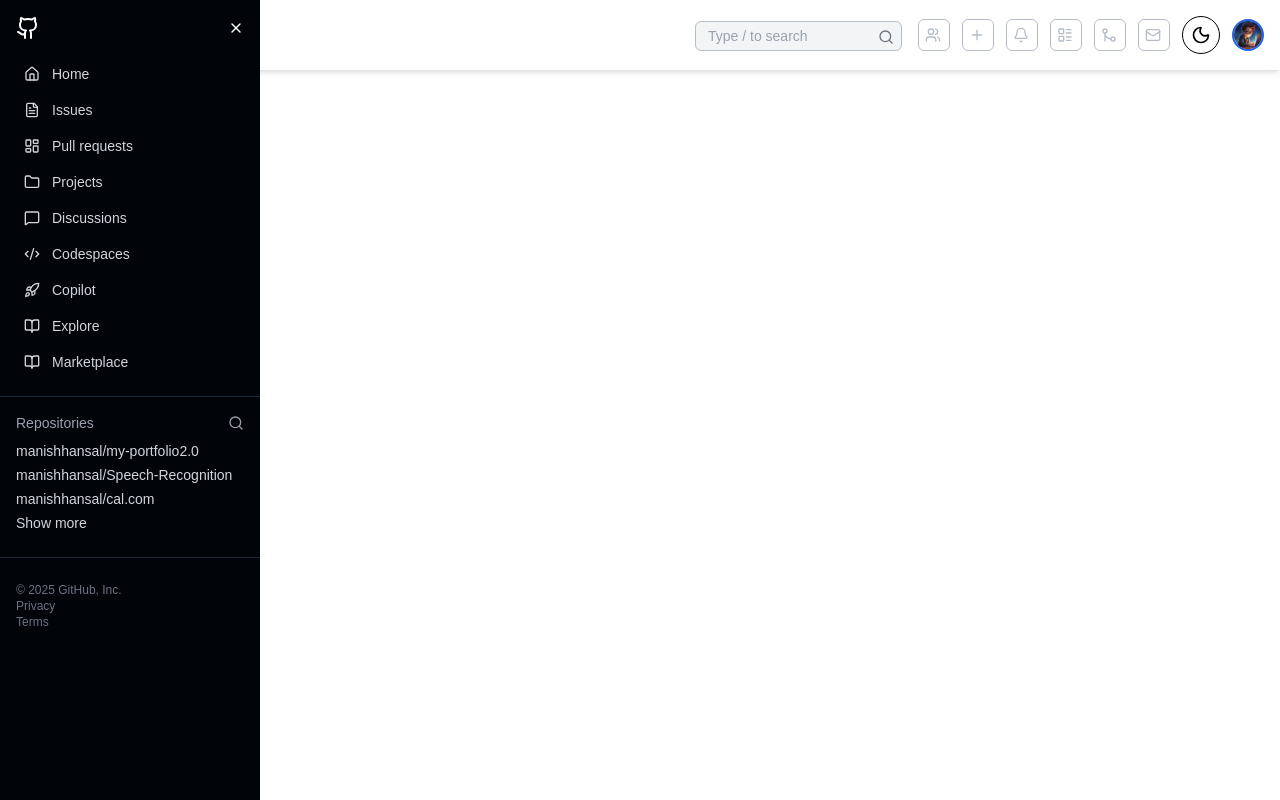
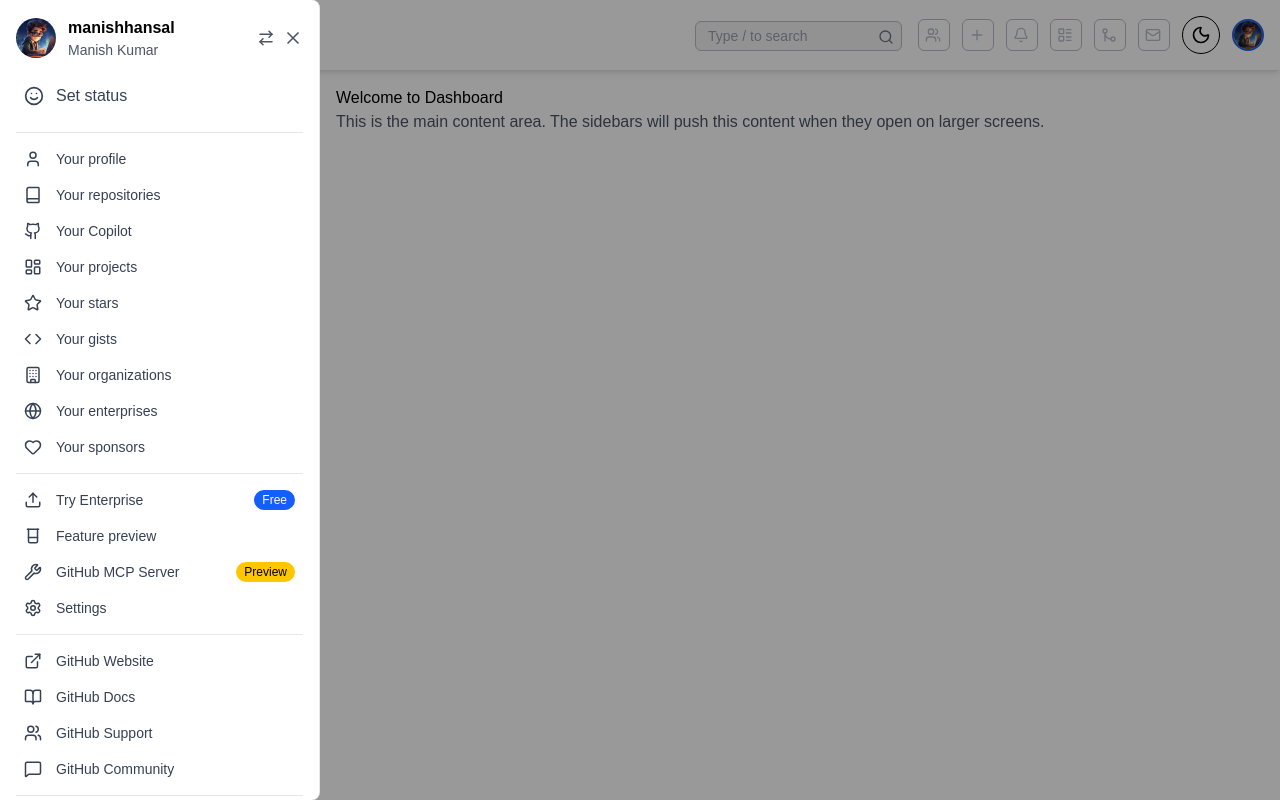
Before and after one commit to manishhansal/my-portfolio2.0, a Next.js app: page / in a window 1280 px wide. Both pictures are taken after a click on the button 32 px from the left and 35 px from the top of the page. Built offline with nearby package versions, Linux system fonts and the light colour scheme.

Commit message:
Refactor: Enhance layout and functionality of Home, GitHubNavbar, and Sidebar components; implement dual sidebar support and theme context integration (#7)

```diff
--- a/pages/components/GitHubNavbar.tsx
+++ b/pages/components/GitHubNavbar.tsx
@@ -4,11 +4,13 @@
 import { useTheme } from '@/context/ThemeContext';
 
 interface Props {
-  open: boolean;
-  setOpen: (value: boolean) => void;
+  leftOpen: boolean;
+  setLeftOpen: (value: boolean) => void;
+  rightOpen: boolean;
+  setRightOpen: (value: boolean) => void;
 }
 
-const GitHubNavbar = ({ open, setOpen }: Props) => {
+const GitHubNavbar = ({ leftOpen, setLeftOpen, rightOpen, setRightOpen }: Props) => {
   const { theme } = useTheme();
   return (
     <nav
@@ -29,7 +31,7 @@
             height: `var(--base-size, 32px)`,
             backgroundColor: theme === 'dark' ? '#161b22' : '#fff',
           }}
-          onClick={() => setOpen(!open)}
+          onClick={() => setLeftOpen(!leftOpen)}
         >
           <Menu className="w-5 h-5" style={{ color: `var(--base-icon-black-themed-color)` }} />
         </button>
@@ -116,6 +118,7 @@
           style={{
             borderColor: theme === 'dark' ? '#3b82f6' : '#2563eb',
           }}
+          onClick={() => setRightOpen(!rightOpen)}
         />
       </div>
     </nav>
--- a/pages/components/Sidebar.tsx
+++ b/pages/components/Sidebar.tsx
@@ -1,106 +1,197 @@
 'use client';
 
+import { useTheme } from '@/context/ThemeContext';
+import Image from 'next/image';
 import {
-  Home,
+  User,
+  Book,
   Github,
-  FileText,
   LayoutDashboard,
-  Folder,
+  Star,
+  Code,
+  Building,
+  Globe,
+  Heart,
+  Upload,
+  Beaker,
+  Wrench,
+  Settings,
+  ExternalLink,
+  BookOpen,
+  Users,
   MessageSquare,
-  Code2,
-  Rocket,
-  BookOpen,
-  Search,
+  LogOut,
+  Smile,
+  ArrowRightLeft,
   X,
 } from 'lucide-react';
+import React from 'react';
 
 interface Props {
   open: boolean;
   setOpen: (value: boolean) => void;
+  position: 'left' | 'right';
 }
 
-const Sidebar = ({ open, setOpen }: Props) => {
-  const sidebarStyle: React.CSSProperties = {
-    position: 'fixed',
-    top: 0,
-    left: open ? 0 : '-260px',
-    width: '260px',
-    height: '100vh',
-    backgroundColor: '#010409',
-    color: '#fff',
-    overflowY: 'auto',
-    transition: 'left 0.3s ease',
-    zIndex: 1000,
-  };
+const Sidebar = ({ open, setOpen, position }: Props) => {
+  const { theme } = useTheme();
+  const alignmentClass = position === 'left' ? 'left-0' : 'right-0';
+  const transformClass =
+    position === 'left'
+      ? open
+        ? 'translate-x-0'
+        : '-translate-x-full'
+      : open
+        ? 'translate-x-0'
+        : 'translate-x-full';
+
+  const borderAndRoundingClasses =
+    position === 'left'
+      ? `border-r rounded-r-lg ${theme === 'dark' ? 'border-gray-800' : 'border-gray-200'}`
+      : `border-l rounded-l-lg ${theme === 'dark' ? 'border-gray-800' : 'border-gray-200'}`;
 
   return (
     <>
-      {/* Sidebar */}
-      <aside style={sidebarStyle}>
-        <div className="flex justify-between items-center p-4">
-          <Github className="w-6 h-6" />
-          <button onClick={() => setOpen(false)} className="text-white text-2xl cursor-pointer">
-            <X className="w-4 h-4" />
-          </button>
+      <div
+        className={`fixed top-0 h-full w-80 p-4 transform transition-transform duration-300 ease-in-out z-50 ${alignmentClass} ${transformClass} ${
+          theme === 'dark' ? 'bg-[#0d1117] text-white' : 'bg-white text-black'
+        } ${borderAndRoundingClasses}`}
+      >
+        <div className="flex items-center justify-between mb-4">
+          <div className="flex items-center">
+            <Image
+              src="/pcboi2.png"
+              alt="User Avatar"
+              width={40}
+              height={40}
+              className="rounded-full"
+            />
+            <div className="ml-3">
+              <p className="font-bold">manishhansal</p>
+              <p className={`text-sm ${theme === 'dark' ? 'text-gray-400' : 'text-gray-600'}`}>
+                Manish Kumar
+              </p>
+            </div>
+          </div>
+          <div className="flex items-center space-x-2">
+            <button
+              className={`${
+                theme === 'dark'
+                  ? 'text-gray-400 hover:text-white'
+                  : 'text-gray-600 hover:text-black'
+              }`}
+            >
+              <ArrowRightLeft size={18} />
+            </button>
+            <button
+              onClick={() => setOpen(false)}
+              className={`${
+                theme === 'dark'
+                  ? 'text-gray-400 hover:text-white'
+                  : 'text-gray-600 hover:text-black'
+              }`}
+            >
+              <X size={20} />
+            </button>
+          </div>
         </div>
 
-        <nav className="px-4 pb-4 border-b border-gray-800">
-          <SidebarItem icon={<Home className="w-4 h-4" />} label="Home" />
-          <SidebarItem icon={<FileText className="w-4 h-4" />} label="Issues" />
-          <SidebarItem icon={<LayoutDashboard className="w-4 h-4" />} label="Pull requests" />
-          <SidebarItem icon={<Folder className="w-4 h-4" />} label="Projects" />
-          <SidebarItem icon={<MessageSquare className="w-4 h-4" />} label="Discussions" />
-          <SidebarItem icon={<Code2 className="w-4 h-4" />} label="Codespaces" />
-          <SidebarItem icon={<Rocket className="w-4 h-4" />} label="Copilot" />
-          <SidebarItem icon={<BookOpen className="w-4 h-4" />} label="Explore" />
-          <SidebarItem icon={<BookOpen className="w-4 h-4" />} label="Marketplace" />
-        </nav>
-
-        <div className="px-4 pt-4">
-          <div className="flex items-center justify-between text-sm text-gray-400 mb-2">
-            <span>Repositories</span>
-            <Search className="w-4 h-4" />
-          </div>
-          <ul className="space-y-1 text-sm">
-            <li className="text-gray-300 hover:text-white">manishhansal/my-portfolio2.0</li>
-            <li className="text-gray-300 hover:text-white">manishhansal/Speech-Recognition</li>
-            <li className="text-gray-300 hover:text-white">manishhansal/cal.com</li>
-            <li className="text-gray-300 hover:text-white">Show more</li>
-          </ul>
+        <div
+          className={`flex items-center p-2 mb-4 rounded-md cursor-pointer ${
+            theme === 'dark' ? 'text-gray-300 hover:bg-gray-800' : 'text-gray-700 hover:bg-gray-100'
+          }`}
+        >
+          <Smile size={20} className="mr-3" />
+          <span>Set status</span>
         </div>
 
-        <div className="px-4 py-6 text-xs text-gray-500 border-t border-gray-800 mt-6">
-          <p>&copy; 2025 GitHub, Inc.</p>
-          <a href="#" className="block hover:underline">
-            Privacy
-          </a>
-          <a href="#" className="block hover:underline">
-            Terms
-          </a>
-        </div>
-      </aside>
+        <hr className={`${theme === 'dark' ? 'border-gray-700' : 'border-gray-200'} my-2`} />
 
-      {/* Overlay */}
+        <nav className="flex-1 overflow-y-auto">
+          <SidebarMenuItem icon={<User size={18} />} label="Your profile" theme={theme} />
+          <SidebarMenuItem icon={<Book size={18} />} label="Your repositories" theme={theme} />
+          <SidebarMenuItem icon={<Github size={18} />} label="Your Copilot" theme={theme} />
+          <SidebarMenuItem
+            icon={<LayoutDashboard size={18} />}
+            label="Your projects"
+            theme={theme}
+          />
+          <SidebarMenuItem icon={<Star size={18} />} label="Your stars" theme={theme} />
+          <SidebarMenuItem icon={<Code size={18} />} label="Your gists" theme={theme} />
+          <SidebarMenuItem icon={<Building size={18} />} label="Your organizations" theme={theme} />
+          <SidebarMenuItem icon={<Globe size={18} />} label="Your enterprises" theme={theme} />
+          <SidebarMenuItem icon={<Heart size={18} />} label="Your sponsors" theme={theme} />
+
+          <hr className={`${theme === 'dark' ? 'border-gray-700' : 'border-gray-200'} my-2`} />
+
+          <SidebarMenuItem
+            icon={<Upload size={18} />}
+            label="Try Enterprise"
+            badge="Free"
+            theme={theme}
+          />
+          <SidebarMenuItem icon={<Beaker size={18} />} label="Feature preview" theme={theme} />
+          <SidebarMenuItem
+            icon={<Wrench size={18} />}
+            label="GitHub MCP Server"
+            badge="Preview"
+            theme={theme}
+          />
+          <SidebarMenuItem icon={<Settings size={18} />} label="Settings" theme={theme} />
+
+          <hr className={`${theme === 'dark' ? 'border-gray-700' : 'border-gray-200'} my-2`} />
+
+          <SidebarMenuItem icon={<ExternalLink size={18} />} label="GitHub Website" theme={theme} />
+          <SidebarMenuItem icon={<BookOpen size={18} />} label="GitHub Docs" theme={theme} />
+          <SidebarMenuItem icon={<Users size={18} />} label="GitHub Support" theme={theme} />
+          <SidebarMenuItem
+            icon={<MessageSquare size={18} />}
+            label="GitHub Community"
+            theme={theme}
+          />
+
+          <hr className={`${theme === 'dark' ? 'border-gray-700' : 'border-gray-200'} my-2`} />
+
+          <SidebarMenuItem icon={<LogOut size={18} />} label="Sign out" theme={theme} />
+        </nav>
+      </div>
       {open && (
-        <div
-          onClick={() => setOpen(false)}
-          className="fixed inset-0 bg-black opacity-40 z-[900] md:hidden"
-        />
+        <div onClick={() => setOpen(false)} className="fixed inset-0 bg-black opacity-40 z-40" />
       )}
     </>
   );
 };
 
-function SidebarItem({ icon, label }: { icon: React.ReactNode; label: string }) {
+interface SidebarMenuItemProps {
+  icon: React.ReactNode;
+  label: string;
+  badge?: string;
+  theme: 'light' | 'dark';
+}
+
+const SidebarMenuItem = ({ icon, label, badge, theme }: SidebarMenuItemProps) => {
   return (
     <a
       href="#"
-      className="flex items-center space-x-3 px-2 py-2 text-gray-300 hover:text-white hover:bg-gray-800 rounded"
+      className={`flex items-center justify-between p-2 rounded-md ${
+        theme === 'dark' ? 'text-gray-300 hover:bg-gray-800' : 'text-gray-700 hover:bg-gray-100'
+      }`}
     >
-      <span>{icon}</span>
-      <span className="text-sm">{label}</span>
+      <div className="flex items-center">
+        <div className="w-6">{icon}</div>
+        <span className="ml-2 text-sm">{label}</span>
+      </div>
+      {badge && (
+        <span
+          className={`px-2 py-0.5 text-xs rounded-full ${
+            badge === 'Free' ? 'bg-blue-600 text-white' : 'bg-yellow-400 text-black'
+          }`}
+        >
+          {badge}
+        </span>
+      )}
     </a>
   );
-}
+};
 
 export default Sidebar;
--- a/pages/index.tsx
+++ b/pages/index.tsx
@@ -1,13 +1,38 @@
 import GitHubNavbar from './components/GitHubNavbar';
 import Sidebar from './components/Sidebar';
 import { useState } from 'react';
+import { useTheme } from '@/context/ThemeContext';
 
 export default function Home() {
-  const [open, setOpen] = useState(false);
+  const [leftSidebarOpen, setLeftSidebarOpen] = useState(false);
+  const [rightSidebarOpen, setRightSidebarOpen] = useState(false);
+  const { theme } = useTheme();
+
   return (
-    <>
-      <GitHubNavbar open={open} setOpen={setOpen} />
-      <Sidebar open={open} setOpen={setOpen} />
-    </>
+    <div className={`flex flex-col h-screen ${theme === 'dark' ? 'bg-[#010409]' : 'bg-white'}`}>
+      <GitHubNavbar
+        leftOpen={leftSidebarOpen}
+        setLeftOpen={setLeftSidebarOpen}
+        rightOpen={rightSidebarOpen}
+        setRightOpen={setRightSidebarOpen}
+      />
+      <div className="flex flex-1 overflow-hidden">
+        <Sidebar open={leftSidebarOpen} setOpen={setLeftSidebarOpen} position="left" />
+        <main
+          className={`flex-1 transition-all duration-300 ease-in-out p-4 ${
+            leftSidebarOpen ? 'ml-0 md:ml-80' : 'ml-0'
+          } ${rightSidebarOpen ? 'mr-0 md:mr-80' : 'mr-0'}`}
+        >
+          <h1 className={`${theme === 'dark' ? 'text-white' : 'text-black'}`}>
+            Welcome to Dashboard
+          </h1>
+          <p className={`${theme === 'dark' ? 'text-gray-400' : 'text-gray-600'}`}>
+            This is the main content area. The sidebars will push this content when they open on
+            larger screens.
+          </p>
+        </main>
+        <Sidebar open={rightSidebarOpen} setOpen={setRightSidebarOpen} position="right" />
+      </div>
+    </div>
   );
 }
```
